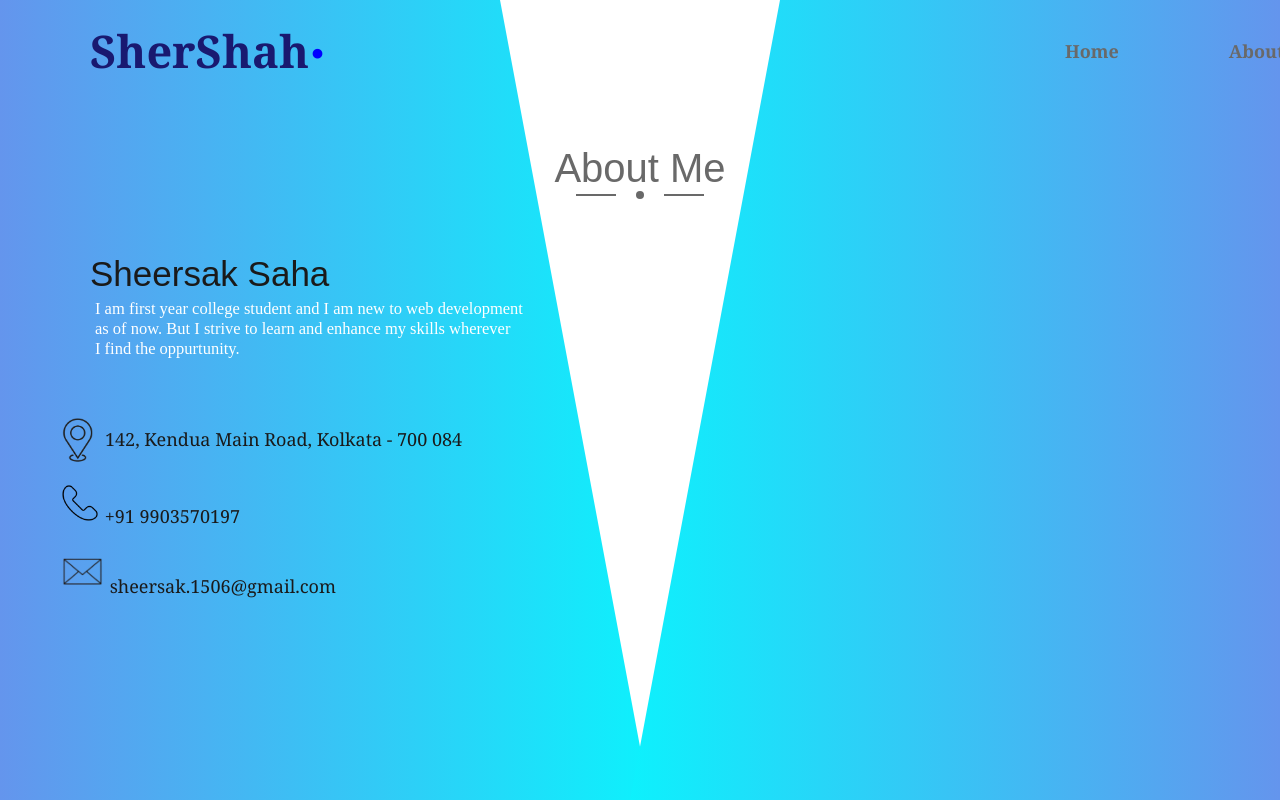
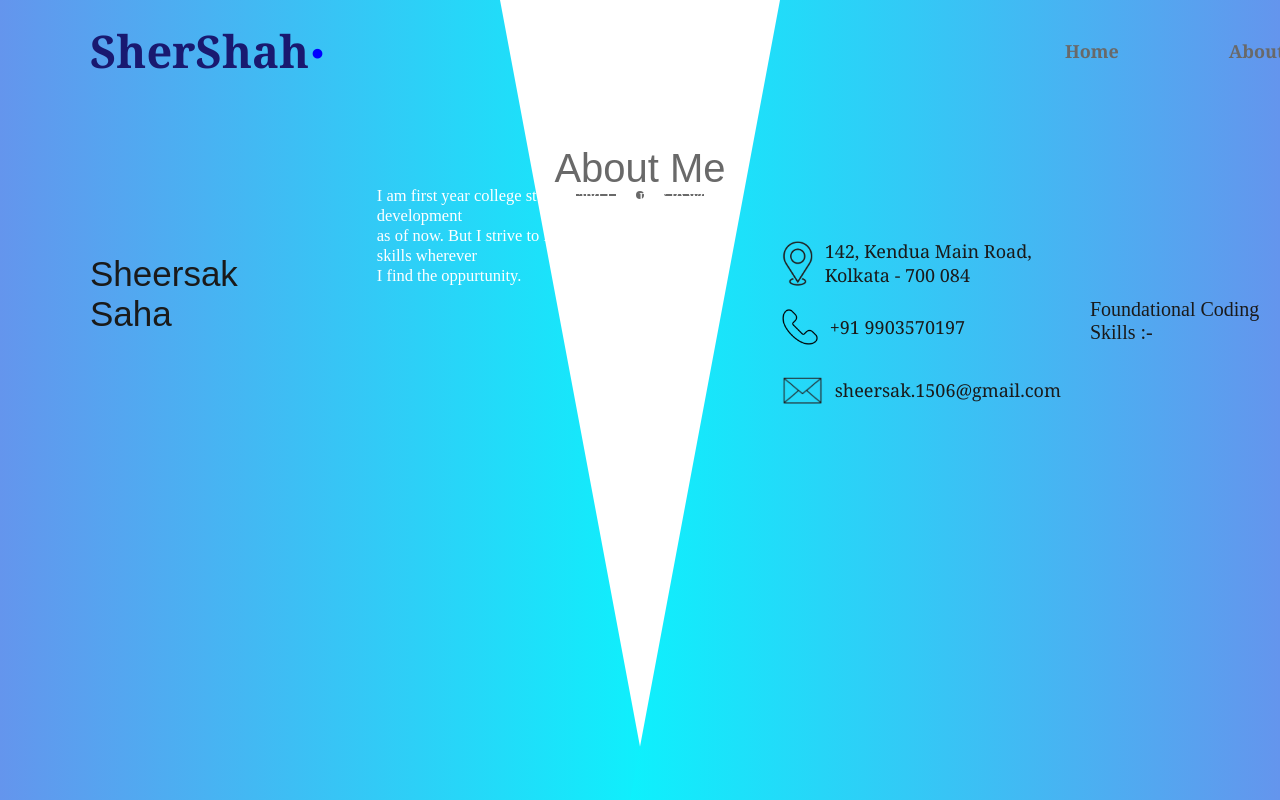
Before and after one commit to SheersakSaha15/My-Projects, a plain HTML site: page About.html in a window 1280 px wide. Shown: the top 800 px of the page. Drawn offline with Linux system fonts and the light colour scheme; a web font is replaced by a local one.

Commit message:
Formatting pt 2

```diff
--- a/About.css
+++ b/About.css
@@ -97,24 +97,6 @@ body {
     width: 100%;
 }
 
-.fn {
-    font-size: 35px;
-    color: #1a1a1a;
-    font-family: 'Goldman', sans-serif;
-    padding-left: 30px;
-    margin-left: 60px;
-    margin-top: -60px;
-}
-
-.intro {
-    font-size: 16.5px;
-    margin-left: 95px;
-    margin-top: -30px;
-    font-family: 'Times New Roman', Times, serif;
-    color: white;
-    font-weight: 530;
-}
-
 .about-me {
     display: flex;
     font-size: 40px;
@@ -167,6 +149,32 @@ body {
     z-index: -5;
 }
 
+.gist {
+    display: flex;
+}
+
+.fn {
+    display: flex;
+    font-size: 35px;
+    color: #1a1a1a;
+    font-family: 'Goldman', sans-serif;
+    padding-left: 30px;
+    margin-left: 60px;
+    margin-top: -60px;
+    flex-wrap: nowrap;
+}
+
+.intro {
+    display: flex;
+    font-size: 16.5px;
+    margin-left: 95px;
+    margin-top: -30px;
+    font-family: 'Times New Roman', Times, serif;
+    color: white;
+    font-weight: 530;
+    flex-wrap: nowrap;
+}
+
 .personal-info {
     display: flex;
     flex-direction: column;
@@ -183,7 +191,7 @@ body {
     display: flex;
     align-items: center;
     gap: 10px;
-    font-weight: b;
+    font-weight: 300px;
 }
 
 .map {
@@ -206,3 +214,13 @@ body {
     margin-left: 60px;
     margin-top: 0;
 }
+
+.learn {
+    display: flex;
+    justify-content: flex-end;
+    align-items: center;
+    margin-top: 20px;
+    font-size: 20px;
+    color: #1a1a1a;
+    font-family: 'DM Serif Text', serif;
+}
--- a/About.html
+++ b/About.html
@@ -23,7 +23,7 @@
                 </div>
                 <div class="navlinks">
                     <a href="index.html">Home</a>
-                    <a href="About.html">About</a>
+                    <a href="#">About</a>
                     <a href="#">Contact Me</a>
                 </div>
             </div>
@@ -34,6 +34,7 @@
             <div class="about-dot"></div>
             <div class="line"></div>
         </div>
+        <div class="gist">
             <div class="fn">
             <p><br><br>Sheersak Saha</p>
             </div>
@@ -45,14 +46,21 @@
                     <img src="Images/map icon.png" alt="Map Icon" class="map">
                     <span>142, Kendua Main Road, Kolkata - 700 084</span>
                 </div>
-            <div>
+                <div class="info-item">
                     <img src="Images/phone icon.png" alt="Phone Icon" class="phone">
                     <span>+91 9903570197</span>
                 </div>
-            <div>
+                <div class="info-item">
                     <img src="Images/mail icon.png" alt="Mail Icon" class="mail">
                     <span>sheersak.1506@gmail.com</span>
                 </div>
             </div>
+            <div class="learn">
+                <p>Foundational Coding Skills :-</p>
+            </div>
+            <div class="langs">
+
+            </div>
+        </div>
     </body>
 </html>
```
Also changed, not shown: index.html (+2 -2 lines). Lines whose indentation alone changed are shown as unchanged.
